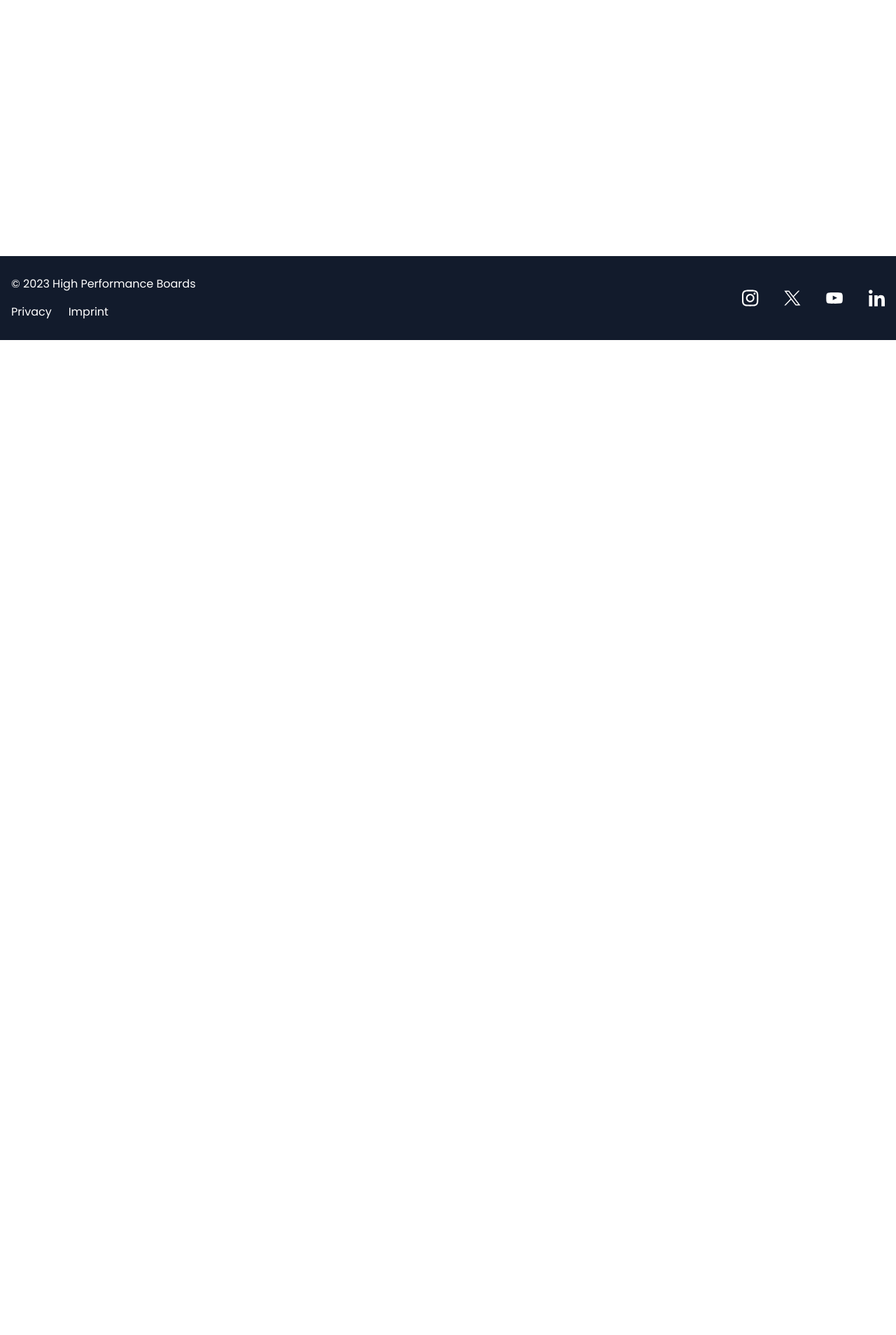
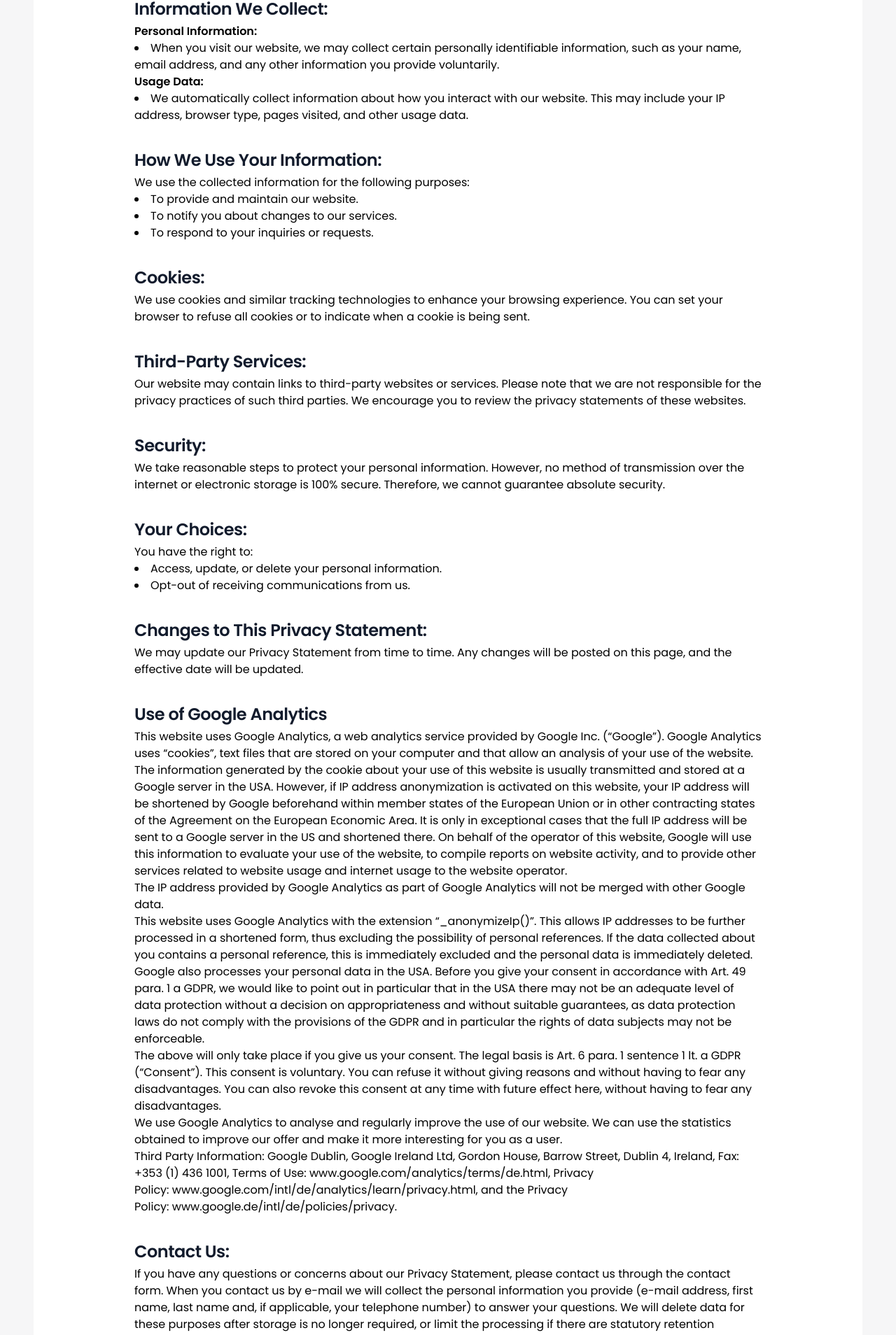
Before and after one commit to alper-proteams/high-performance-boards-frontend, a Next.js app: page /privacy in a window 1280 px wide. Before the commit this address had no page. Shown: the part 434-2342 px from the top of the page at 70% size. Before the commit the page ends 920 px from the top, so only its background shows below. Built offline with nearby package versions, Linux system fonts and the light colour scheme.

Commit message:
Content updates.

```diff
--- a/src/app/about/page.js
+++ b/src/app/about/page.js
@@ -27,12 +27,13 @@ export default function About() {
                 strategic thinking, crisis management, and the ability to
                 navigate complex situations with agility. Welcome to the "HPB
                 Board Leadership Simulation," an on-site transformative
-                experiential training workshop designed for aspiring or recently
-                appointed Board members of SMEs. The workshop will sharpen their
-                skills to help an organization achieve its purpose and targets
-                over the long run. Developed by Professor Serden Ozcan from WHU
-                Otto Beisheim School of Management and Professor Marc Sachon
-                from IESE Business School, this simulation is based on rigorous
+                experiential training workshop tailored for aspiring or recently
+                appointed Board members across SMEs, family businesses, and
+                listed companies alike. The workshop will sharpen their skills
+                to help an organization achieve its purpose and targets over the
+                long run. Developed by Professor Serden Ozcan from WHU Otto
+                Beisheim School of Management and Professor Marc Sachon from
+                IESE Business School, this simulation is based on rigorous
                 academic research paired with relevant practitioner insights
                 drawn from the feedback of many international senior executives.
               </p>
--- a/src/app/components/footer.js
+++ b/src/app/components/footer.js
@@ -27,10 +27,12 @@ export default function Navbar() {
     <footer className="bg-primary-black text-white py-7">
       <div className="container flex flex-col xl:flex-row justify-between items-center gap-10">
         <div>
-          © 2023 High Performance Boards
+          © 2024 High Performance Boards
           <ul className="flex gap-6 mt-4 justify-center xl:justify-start">
-            <li>Privacy</li>
-            <li>Imprint</li>
+            <li>
+              <Link href="/privacy">Privacy</Link>
+            </li>
+            {/* <li>Imprint</li> */}
           </ul>
         </div>
         <div>
--- a/src/app/components/homepage/overview.js
+++ b/src/app/components/homepage/overview.js
@@ -3,7 +3,7 @@ import CardHomepage from "./card-homepage";
 export const CardHomepageItems = [
   {
     cardImage: "/images/homepage/card1.jpg",
-    cardTag: "Module 1",
+    cardTag: "Phase 1",
     cardHeader: (
       <>
         Pitch & Board
@@ -14,22 +14,18 @@ export const CardHomepageItems = [
     cardContent: (
       <>
         <p>
-          At simulation kick-off, participants will gob through a " Board
-          Selection", pitching themselves as potential board members for HPBM AG
-          to everyone in the session.{" "}
-        </p>
-
-        <p>
-          After thisphase the trainers will reveal the different “Boards” of HPB
-          (each team will represent an HPB Board – enabling a comparison of
-          approaches taken by the different Boards during the simulation).
+          During the workshop kick-off, participants will engage in a "Board
+          Selection" process, where they'll present themselves as prospective
+          board members for HPBM AG, a fictional tier one supplier in the
+          automotive industry. Each participant will have the opportunity to
+          pitch their qualifications and suitability to the entire session.
         </p>
       </>
     ),
   },
   {
     cardImage: "/images/homepage/card2.jpg",
-    cardTag: "Module 2",
+    cardTag: "Phase 2",
     cardHeader: (
       <>
         Construction
@@ -40,20 +36,16 @@ export const CardHomepageItems = [
     cardContent: (
       <>
         <p>
-          Once the Boards (teams) have been formed, they will go through a
-          “construction” phase.
-        </p>
-
-        <p>
-          They will receive additional information and must decide who will
-          chair the Board and form the necessary committees.
+          After the Boards (teams) have been formed, they will proceed to a
+          "construction" phase, where they must decide on the Board Chair and
+          establish the necessary committees.
         </p>
       </>
     ),
   },
   {
     cardImage: "/images/homepage/card3.jpg",
-    cardTag: "Module 3",
+    cardTag: "Phase 3",
     cardHeader: (
       <>
         Decision
@@ -64,23 +56,17 @@ export const CardHomepageItems = [
     cardContent: (
       <>
         <p>
-          During this phase the teams will be confronted with a sequence of
-          events which require the Board’s active involvement and governance.
-          There will be several joint de-briefings where all teams will explain
-          their decisions regarding the events that took place.
-        </p>
-
-        <p>
-          They will learn from each other and receive feedback and
-          recommendations before moving back to their meeting rooms (and the
-          simulation continues).
+          During this phase the Boards (teams) will be confronted with a
+          sequence of events which require the Board’s active involvement and
+          governance. There will be several joint de-briefings where all teams
+          will explain their decisions regarding the events that took place.
         </p>
       </>
     ),
   },
   {
     cardImage: "/images/homepage/card4.jpg",
-    cardTag: "Module 4",
+    cardTag: "Phase 4",
     cardHeader: (
       <>
         Post-
@@ -93,14 +79,8 @@ export const CardHomepageItems = [
         <p>
           After the conclusion of the simulation, there will be a general
           debriefing for all teams. It will put the simulation into context of
-          the material covered during the program and allow participants to
+          the material covered during the workshop and allow participants to
           clarify any doubts they have.
-        </p>
-
-        <p>
-          Participants will receive a general “debriefing deck” which summarizes
-          some of the most relevant points covered in the simulation and
-          program.
         </p>
       </>
     ),
--- a/src/app/components/homepage/skills.js
+++ b/src/app/components/homepage/skills.js
@@ -4,13 +4,17 @@ import Skill from "@/app/components/homepage/skill";
 export default function Welcome() {
   return (
     <section className="skill-container bg-primary-black py-24">
-      <div className="container flex flex-col gap-32 z-10 relative z-10">
-        <div className="content-header text-white text-center">
-          As you navigate the immersive HPB Simulation,
+      <div className="container flex flex-col gap-32 z-10 relative">
+        <div className="content-header text-white !text-center">
+          As you navigate the immersive
+          <br />
+          HPB Board Leadership Simulation,
           <br />
           <span>
-            you will cultivate essential leadership skills, fostering both your
-            professional acumen and personal growth
+            you will cultivate essential leadership skills,
+            <br />
+            fostering both your professional acumen <br />
+            and personal growth
           </span>
         </div>
 
--- a/src/app/components/homepage/welcome.js
+++ b/src/app/components/homepage/welcome.js
@@ -12,10 +12,10 @@ export default function Welcome() {
           Welcome to the
         </div>
         <div className="text-5xl md:text-8xl font-medium text-primary-red">
-          HPB Simulation
+          HPB Board Leadership
         </div>
         <div className="text-5xl md:text-8xl font-light text-white">
-          Experience
+          Simulation Experience
         </div>
       </div>
       <ParallaxProvider>
--- a/src/app/globals.css
+++ b/src/app/globals.css
@@ -339,3 +339,7 @@ body {
   -o-transform: translateY(-10px) rotate(-45deg);
   transform: translateY(-10px) rotate(-45deg);
 }
+
+.static-header {
+  @apply h5-bold text-primary-black mt-8;
+}
--- /dev/null
+++ b/src/app/privacy/page.js
@@ -0,0 +1,175 @@
+import Image from "next/image";
+export const metadata = {
+  title: "HPB - Privacy Statement",
+  description: "High Performance Board",
+};
+
+export default function Privacy() {
+  return (
+    <section className="mt-32 mb-16 xl:px-12">
+      <div className="page-header text-center">Privacy Statement</div>
+      <div className="full-container bg-white">
+        <div className="card flex flex-col xl:flex-row items-start p-4 xl:py-20 xl:px-36 gap-4 xl:gap-0">
+          <div className="">
+            <div className="static-header">Information We Collect:</div>
+
+            <ol>
+              <li>
+                <strong>Personal Information:</strong>
+              </li>
+              <ul className="list-disc list-inside">
+                <li>
+                  When you visit our website, we may collect certain personally
+                  identifiable information, such as your name, email address,
+                  and any other information you provide voluntarily.
+                </li>
+              </ul>
+              <li>
+                <strong>Usage Data:</strong>
+              </li>
+              <ul className="list-disc list-inside">
+                <li>
+                  We automatically collect information about how you interact
+                  with our website. This may include your IP address, browser
+                  type, pages visited, and other usage data.
+                </li>
+              </ul>
+            </ol>
+            <div className="static-header">How We Use Your Information:</div>
+
+            <p>We use the collected information for the following purposes:</p>
+            <ul className="list-disc list-inside">
+              <li>To provide and maintain our website.</li>
+              <li>To notify you about changes to our services.</li>
+              <li>To respond to your inquiries or requests.</li>
+            </ul>
+            <div className="static-header">Cookies:</div>
+            <p>
+              We use cookies and similar tracking technologies to enhance your
+              browsing experience. You can set your browser to refuse all
+              cookies or to indicate when a cookie is being sent.
+            </p>
+            <div className="static-header">Third-Party Services:</div>
+            <p>
+              Our website may contain links to third-party websites or services.
+              Please note that we are not responsible for the privacy practices
+              of such third parties. We encourage you to review the privacy
+              statements of these websites.
+            </p>
+            <div className="static-header">Security:</div>
+            <p>
+              We take reasonable steps to protect your personal information.
+              However, no method of transmission over the internet or electronic
+              storage is 100% secure. Therefore, we cannot guarantee absolute
+              security.
+            </p>
+            <div className="static-header">Your Choices:</div>
+            <p>You have the right to:</p>
+            <ul className="list-disc list-inside">
+              <li>Access, update, or delete your personal information.</li>
+              <li>Opt-out of receiving communications from us.</li>
+            </ul>
+            <div className="static-header">
+              Changes to This Privacy Statement:
+            </div>
+            <p>
+              We may update our Privacy Statement from time to time. Any changes
+              will be posted on this page, and the effective date will be
+              updated.
+            </p>
+            <div className="static-header">Use of Google Analytics</div>
+            <p>
+              This website uses Google Analytics, a web analytics service
+              provided by Google Inc. (&ldquo;Google&rdquo;). Google Analytics
+              uses &ldquo;cookies&rdquo;, text files that are stored on your
+              computer and that allow an analysis of your use of the website.
+              The information generated by the cookie about your use of this
+              website is usually transmitted and stored at a Google server in
+              the USA. However, if IP address anonymization is activated on this
+              website, your IP address will be shortened by Google beforehand
+              within member states of the European Union or in other contracting
+              states of the Agreement on the European Economic Area. It is only
+              in exceptional cases that the full IP address will be sent to a
+              Google server in the US and shortened there. On behalf of the
+              operator of this website, Google will use this information to
+              evaluate your use of the website, to compile reports on website
+              activity, and to provide other services related to website usage
+              and internet usage to the website operator.&nbsp;
+            </p>
+            <p>
+              The IP address provided by Google Analytics as part of Google
+              Analytics will not be merged with other Google data.
+            </p>
+            <p>
+              This website uses Google Analytics with the extension
+              &ldquo;_anonymizeIp()&rdquo;. This allows IP addresses to be
+              further processed in a shortened form, thus excluding the
+              possibility of personal references. If the data collected about
+              you contains a personal reference, this is immediately excluded
+              and the personal data is immediately deleted.
+            </p>
+            <p>
+              Google also processes your personal data in the USA. Before you
+              give your consent in accordance with Art. 49 para. 1 a GDPR, we
+              would like to point out in particular that in the USA there may
+              not be an adequate level of data protection without a decision on
+              appropriateness and without suitable guarantees, as data
+              protection laws do not comply with the provisions of the GDPR and
+              in particular the rights of data subjects may not be enforceable.
+            </p>
+            <p>
+              The above will only take place if you give us your consent. The
+              legal basis is Art. 6 para. 1 sentence 1 lt. a GDPR
+              (&ldquo;Consent&rdquo;). This consent is voluntary. You can refuse
+              it without giving reasons and without having to fear any
+              disadvantages. You can also revoke this consent at any time with
+              future effect here, without having to fear any disadvantages.
+            </p>
+            <p>
+              We use Google Analytics to analyse and regularly improve the use
+              of our website. We can use the statistics obtained to improve our
+              offer and make it more interesting for you as a user.
+            </p>
+            <p>
+              Third Party Information: Google Dublin, Google Ireland Ltd, Gordon
+              House, Barrow Street, Dublin 4, Ireland, Fax: +353 (1) 436 1001,
+              Terms of Use:&nbsp;
+              <a
+                href="http://www.google.com/analytics/terms/de.html"
+                data-saferedirecturl="https://www.google.com/url?q=http://www.google.com/analytics/terms/de.html&amp;source=gmail&amp;ust=1705929708114000&amp;usg=AOvVaw0k-gfM_9yqYDRAR0mIfam1"
+              >
+                www.google.com/analytics/terms/de.html
+              </a>
+              , Privacy Policy:&nbsp;
+              <a
+                href="http://www.google.com/intl/de/analytics/learn/privacy.html"
+                data-saferedirecturl="https://www.google.com/url?q=http://www.google.com/intl/de/analytics/learn/privacy.html&amp;source=gmail&amp;ust=1705929708114000&amp;usg=AOvVaw1ys3vEAEytNmKmBqiuW45_"
+              >
+                www.google.com/intl/de/analytics/learn/privacy.html
+              </a>
+              , and the Privacy Policy:&nbsp;
+              <a
+                href="http://www.google.de/intl/de/policies/privacy"
+                data-saferedirecturl="https://www.google.com/url?q=http://www.google.de/intl/de/policies/privacy&amp;source=gmail&amp;ust=1705929708114000&amp;usg=AOvVaw2uX-6MC7ZqnH3AtgLsbGnj"
+              >
+                www.google.de/intl/de/policies/privacy
+              </a>
+              .
+            </p>
+            <div className="static-header">Contact Us:</div>
+            <p>
+              If you have any questions or concerns about our Privacy Statement,
+              please contact us&nbsp;through the contact form.&nbsp;When you
+              contact us by e-mail we will collect the personal information you
+              provide (e-mail address, first name, last name and, if applicable,
+              your telephone number) to answer your questions. We will delete
+              data for these purposes after storage is no longer required, or
+              limit the processing if there are statutory retention
+              requirements.
+            </p>
+          </div>
+        </div>
+      </div>
+    </section>
+  );
+}
```
